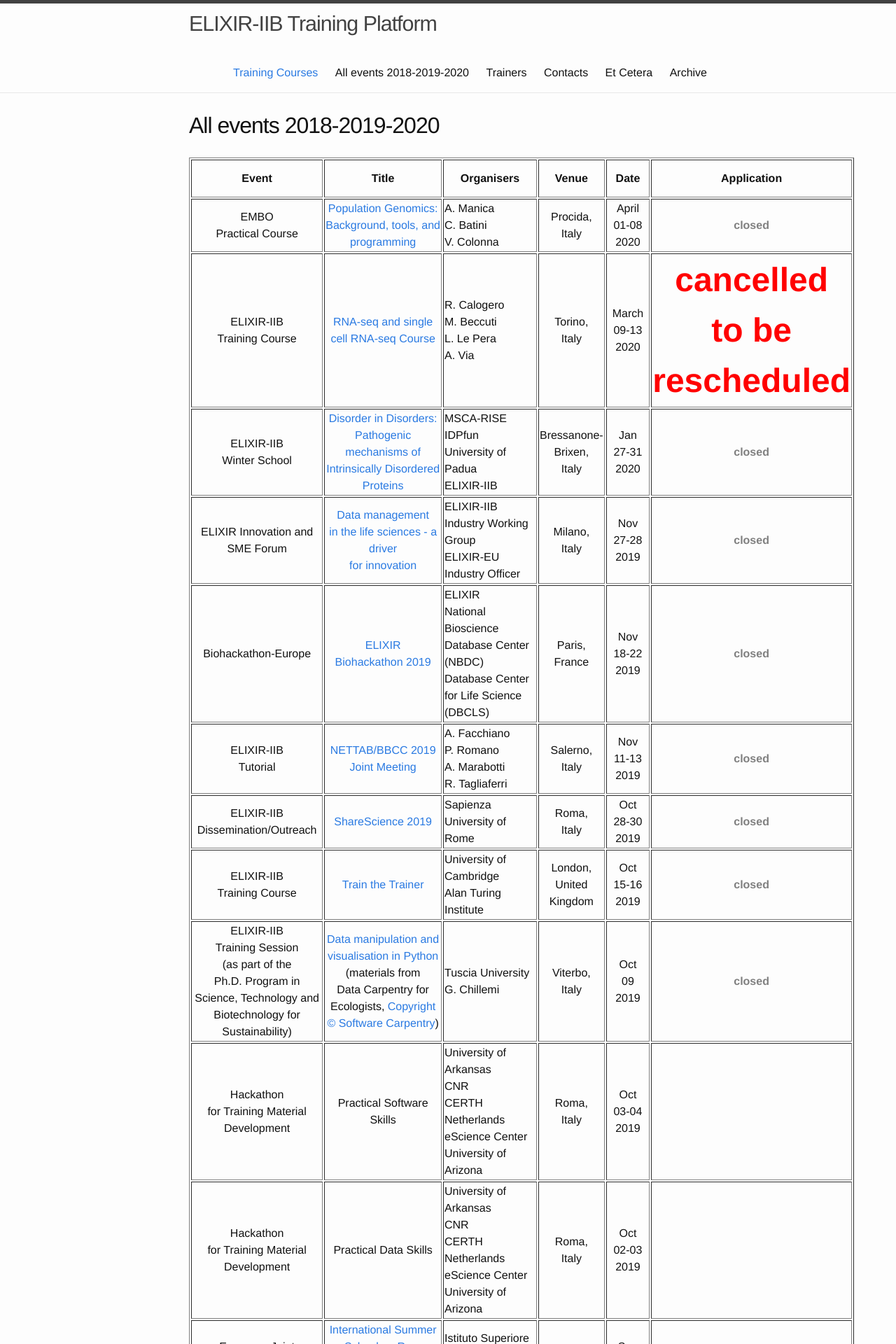
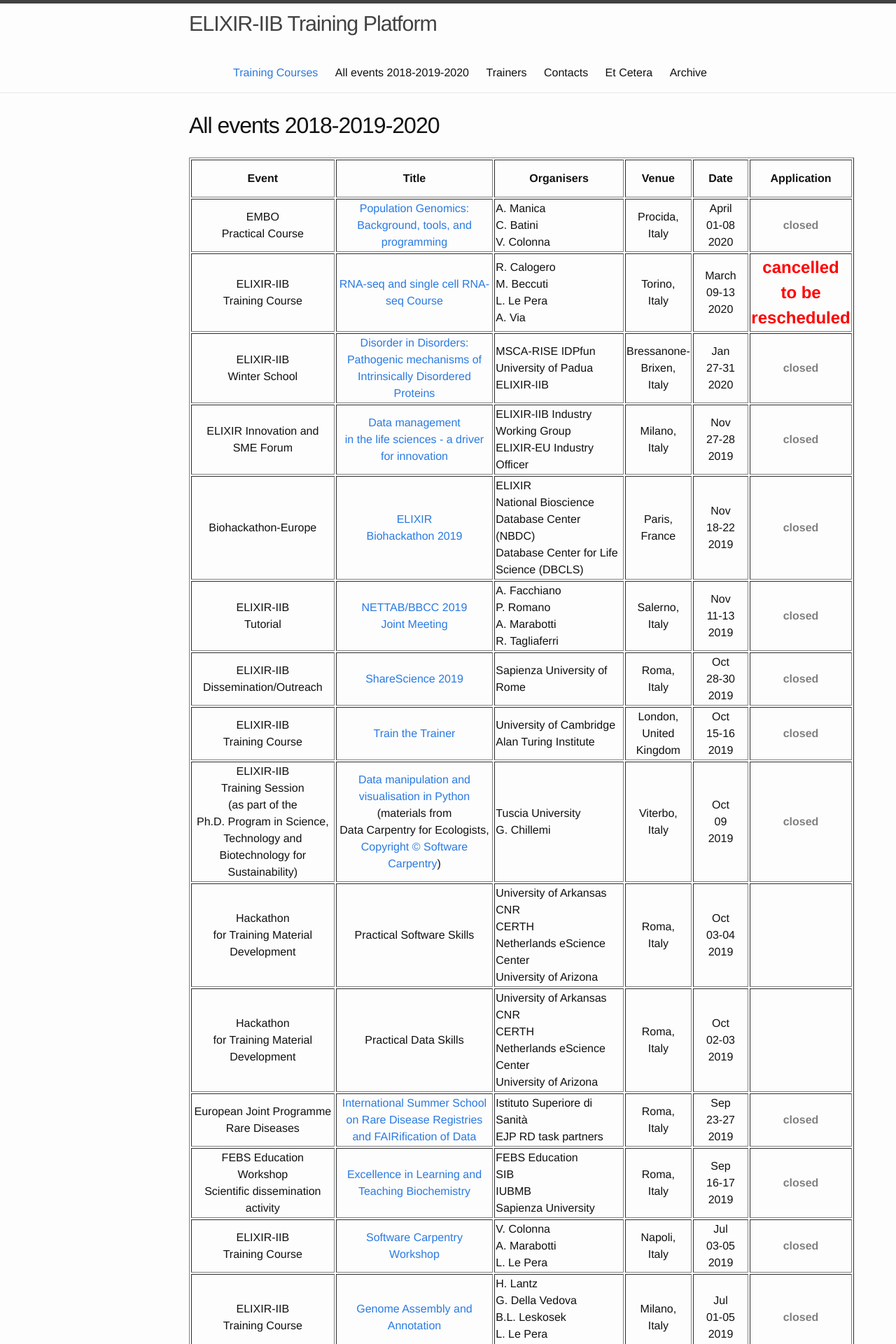
Before and after one commit to ELIXIR-IIB-training/website, a Jekyll site: the page built from _pages/01-all_events_18_19_20.md, in a window 1280 px wide. Shown: the top 1920 px of the page at 70% size. Built offline with Jekyll 4.4.1, drawn with Linux system fonts in a browser that asks for light colours.

Commit message:
Status update RNA-se course Turin

```diff
--- a/_pages/01-all_events_18_19_20.md
+++ b/_pages/01-all_events_18_19_20.md
@@ -30,7 +30,7 @@ permalink: /all_events_2018_2019_2020/
    <!-- <td height="50" width="150"></td> -->
    <td height="50" align="center">Torino,<br>Italy</td>
    <td height="50" width="75" align="center">March<br>09-13<br>2020</td>
-   <td height="50" align="center"><font color="red" size=8><b>cancelled<br>to be rescheduled</b></font></td>
+   <td height="50" align="center"><font color="red" size="5"><b>cancelled<br>to be rescheduled</b></font></td>
 </tr>
 <tr>
 <td height="50" align="center">ELIXIR-IIB<br>Winter School</td>
```
